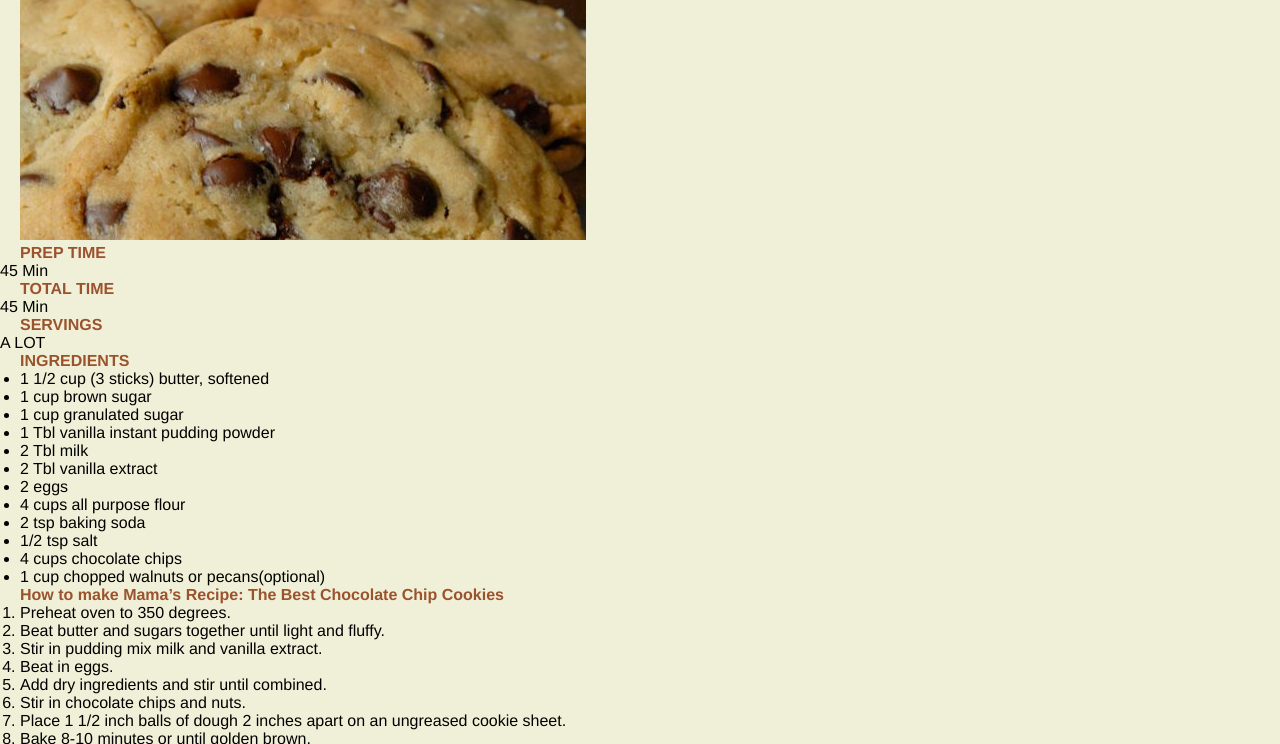
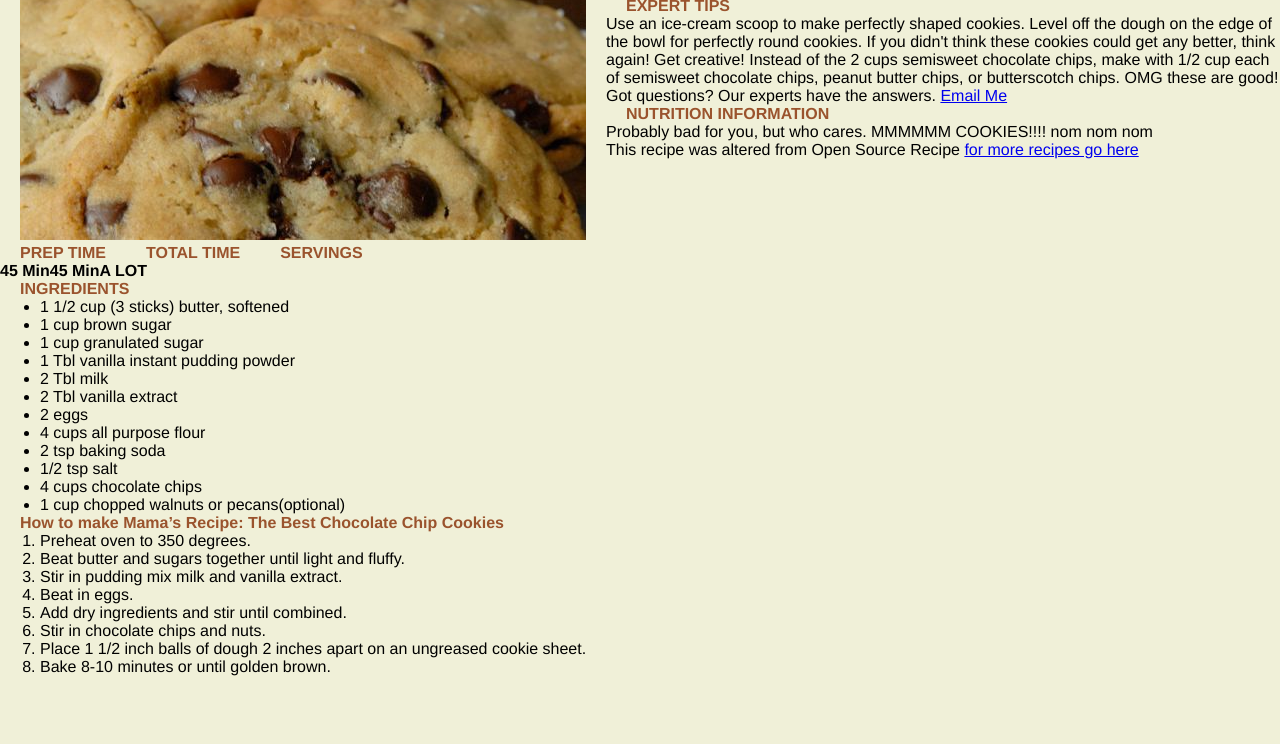
Before and after one commit to lehman65/fewd-36, a plain HTML site: page cookie-recipe/cookie-recipe.html in a window 1280 px wide. Shown: the part 129-873 px from the top of the page. After the commit the page ends 805 px from the top, so only its background shows below. Drawn offline with Linux system fonts and the light colour scheme.

Commit message:
sat commits on cookies

```diff
--- a/cookie-recipe/cookie-recipe.html
+++ b/cookie-recipe/cookie-recipe.html
@@ -10,28 +10,40 @@
 </head>
 
 <body>
-	<section>
+	<div class="flexbox-container">
+
 		<article>
 			<h1>The Best Chocolate Chip Cookies</h1>
 			<h3>Recipe by: Bonnie Owens</h3>
 			<img src="images/cookies.jpg">
 			<!-- this image is slightly larger, does it matter? -->
+<br >
 
-
-
+			<div class="header">
 
 
 				<h2>PREP TIME</h2>
 
-		<p>45 Min</p>
+
 
 				<h2>TOTAL TIME</h2>
 
-		<p>45 Min</p>
+
 
 				<h2>SERVINGS</h2>
 
-		<p>A LOT</p>
+
+
+			</div>
+			<br  >
+
+			<div class="subheader">
+				<h5>45 Min</h5>
+				<h5>45 Min</h5>
+				<h5>A LOT</h5>
+			</div>
+
+<br  >
 
 			<h2>INGREDIENTS</h2>
 			<ul>
@@ -72,7 +84,7 @@
 			</ol>
 			<!-- ol for numbered list -->
 		</article>
-</section>
+
 
 	<section>
 
@@ -118,6 +130,6 @@
 		<!-- web link -->
 	</section>
 	<article></article>
-
+</div>
 </body>
 </html>
--- a/cookie-recipe/css/cookie.css
+++ b/cookie-recipe/css/cookie.css
@@ -9,6 +9,12 @@ body{
 	background-color: rgb(240, 240, 216);
 	font-family: helvetica;
 }
+
+.flexbox-container {
+	display: -ms-flex;
+	display: -webkit-flex;
+	display: flex;
+}
 /*section {
 	display: flex;
 	align-items: stretch;
@@ -17,21 +23,32 @@ body{
 
 }*/
 article, p, {
-	flex: 1;
+
 
 	margin-left: 20px;
 
 
 }
 
-li {
+
+ul, ol, li {
 	margin-left: 20px;
-
 }
 
 
 
-header {
+.header {
+
+	display: inline-flex;
+	align-content: center;
+	list-style-type: none;
+
+}
+
+.subheader {
+	display: inline-flex;
+	align-items: ;
+	list-style-type: none;
 
 }
 
--- a/travel-news/style/stylmaster.css
+++ b/travel-news/style/stylmaster.css
@@ -1,15 +1,56 @@
+* {
+	margin: 0;
+	padding: 0;
+	font-size: 16px;
+	box-sizing: border-box;
+}
+
+/*section {
+	display: flex;
+	align-items: flex-end;
+	justify-content: flex-start;
+
+}*/
 
 body {
-	background: absolute;
+	background: relative;
 	width: 600px;
 	margin: auto;
 
 }
 
-img {
+title {
+	position: absolute;
+}
+
+.masthead {
+	position: relative;
 	display: block;
-	margin: auto;
+	margin: 0 auto;
+	font-family: helvetica;
 
+}
+
+.masthead hr{
+	margin-bottom: 80px;
+	margin-left: 40px;
+	margin-right: 40px;
+	height: 5px;
+	border: none;
+	opacity: .55;
+	background-color: #cc5543;
+}
+
+.masthead img {
+	flex
+	display: block;
+	margin: 0 auto;
+	padding-top: 20px;
+	padding-bottom: 20px;
+}
+
+.masthead div {
+	position: absolute;
 
 }
 
@@ -36,13 +77,14 @@ h2 {
 ul {
 
      padding: 0px;
-     text-align: justify;
+     text-align: center;
    }
 
 li {
-	font-family: 'Scheherazade', serif;
+	font-family: helvetica, bold;
 	display: inline-block;
-	padding: 20px 20px 20px 20px;
+	padding: 0px 0px 20px 20px;
+
 
 	}
 
```
Also changed, not shown: travel-news/travel.html (+13 -6 lines), cfo_google.jpg (added), 1 other file. Lines whose indentation alone changed are shown as unchanged.
